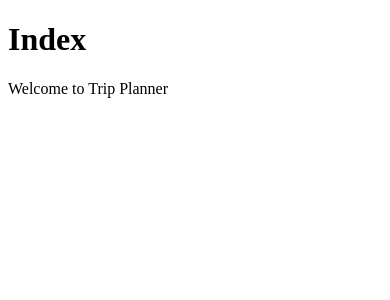
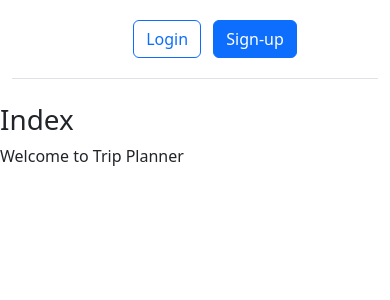
Before and after one commit to tristanm71/Travel-Booking-Project, a Flask app: page / in a window 390 px wide. Shown: the top 300 px of the page. Run offline with Flask 3, Linux system fonts and the light colour scheme; some libraries are stand-ins or nearby versions.

Commit message:
Load bootstrap5 in main, and header file, placed a navbar

```diff
--- a/main.py
+++ b/main.py
@@ -1,11 +1,14 @@
 from flask import Flask, render_template, redirect
 from dotenv import load_dotenv
 import os
+from flask_bootstrap import Bootstrap5
 
 load_dotenv()
 
 app = Flask(__name__)
 app.config["SECRET_KEY"] = os.environ.get("FLASK_KEY")
+
+bootstrap = Bootstrap5(app)
 
 @app.route("/")
 def home():
--- a/templates/base.html
+++ b/templates/base.html
@@ -3,12 +3,37 @@
 <head>
     {% block head %}
     {% block styles %}
-    <link rel="stylesheet" href="style.css" />
+    <link rel="stylesheet" href="{{ url_for('static', filename='css/styles.css') }}" />
+    {{ bootstrap.load_css() }}
     {% endblock %}
     <title>{% block title %}{% endblock %}</title>
     {% endblock %}
 </head>
+
 <body>
+    <div id="header">
+        {% block header %}
+        <div class="container">
+            <header
+                class="d-flex flex-wrap align-items-center justify-content-center justify-content-md-between py-3 mb-4 border-bottom">
+                <div class="col-md-3 mb-2 mb-md-0"> <a href="/" class="d-inline-flex link-body-emphasis text-decoration-none">
+                        <svg class="bi" width="40" height="32" role="img" aria-label="Bootstrap">
+                            <use xlink:href="#bootstrap"></use>
+                        </svg> </a> </div>
+                <!-- <ul class="nav col-12 col-md-auto mb-2 justify-content-center mb-md-0">
+                    <li><a href="#" class="nav-link px-2 link-secondary">Home</a></li>
+                    <li><a href="#" class="nav-link px-2">Features</a></li>
+                    <li><a href="#" class="nav-link px-2">Pricing</a></li>
+                    <li><a href="#" class="nav-link px-2">FAQs</a></li>
+                    <li><a href="#" class="nav-link px-2">About</a></li>
+                </ul> -->
+                <div class="col-md-3 text-end"> <button type="button" class="btn btn-outline-primary me-2">Login</button>
+                    <button type="button" class="btn btn-primary">Sign-up</button> </div>
+            </header>
+        </div>
+        {% endblock %}
+    </div>
+
     <div id="content">
         {% block content %}{% endblock %}
     </div>
--- a/templates/index.html
+++ b/templates/index.html
@@ -1,7 +1,5 @@
 {% extends "base.html" %}
 {% block title %}Trip Planner{% endblock %}
-{% block head %}
-{% endblock %}
 {% block content %}
     <h1>Index</h1>
     <p class="important">
```
